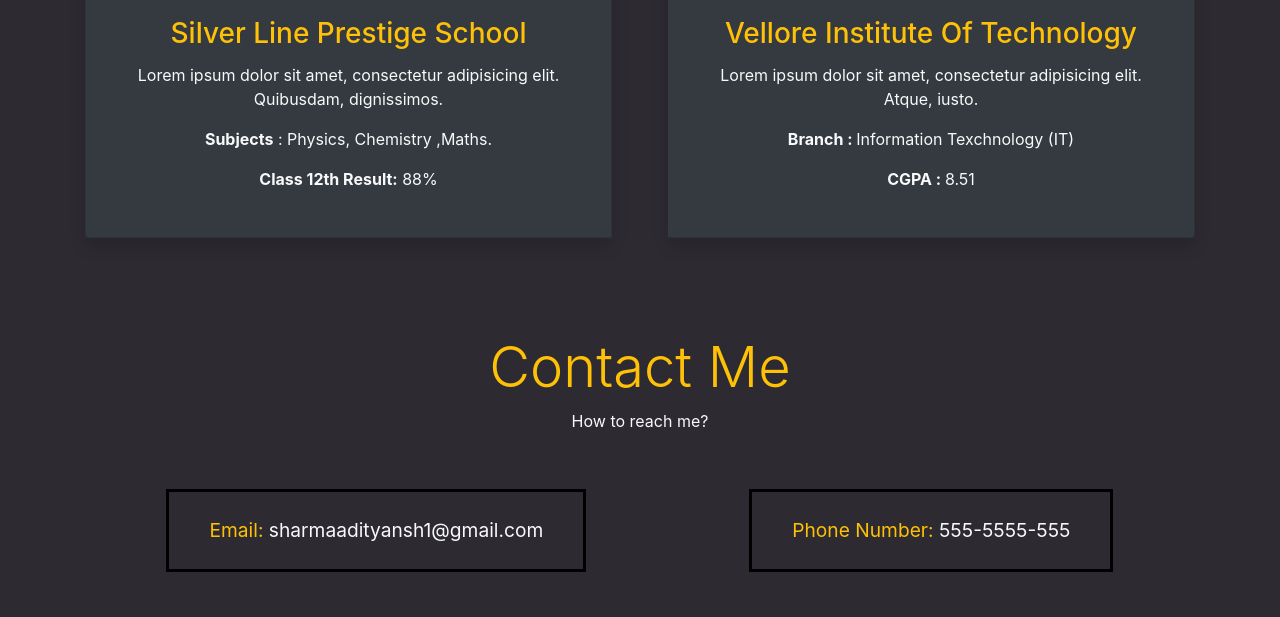
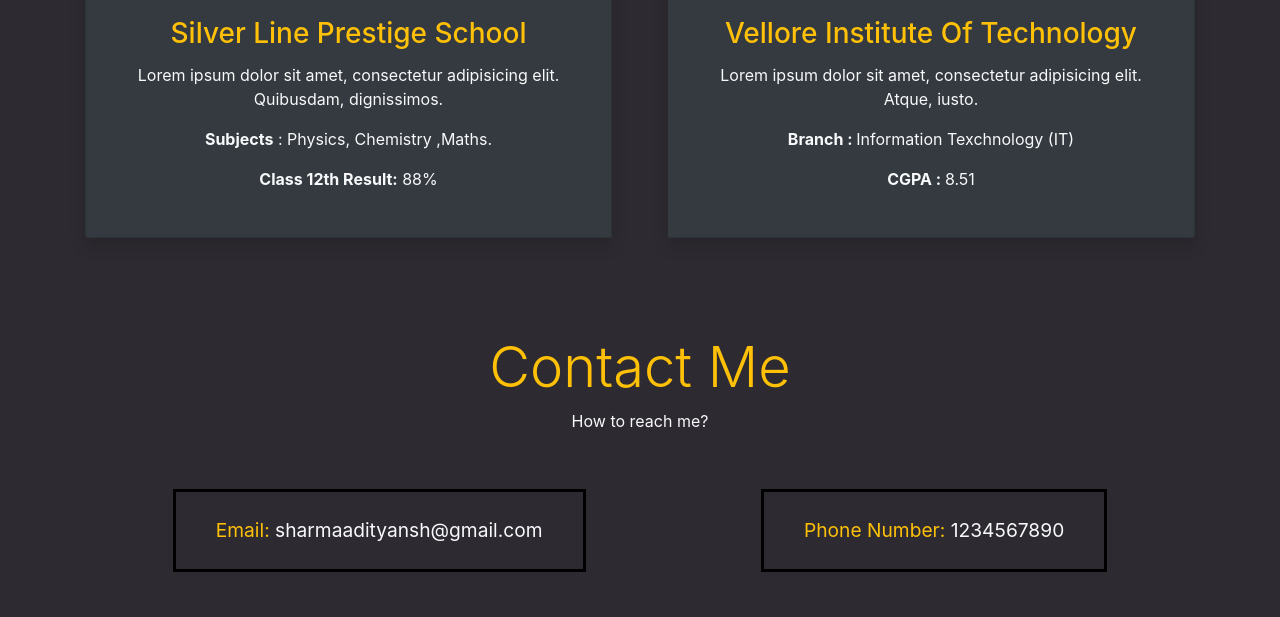
Before and after one commit to Adityansh/portfolio, a website: page index.html in a window 1280 px wide. Shown: the part 2943-3560 px from the top of the page. Drawn offline with nearby package versions, Linux system fonts and the light colour scheme.

Commit message:
Update index.html

```diff
--- a/index.html
+++ b/index.html
@@ -223,12 +223,12 @@
        <div class="con">
        <div>
            <span class="text-warning">Email:</span>
-           sharmaadityansh1@gmail.com
+           sharmaadityansh@gmail.com
        </div>
        <br>
        <div>
            <span class="text-warning">Phone Number:</span>
-           555-5555-555
+           1234567890
        </div>
 
         <div class="ico">
```
